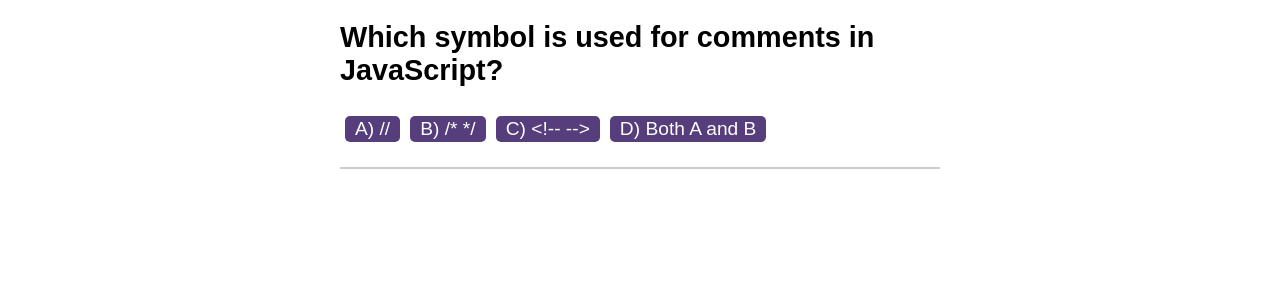
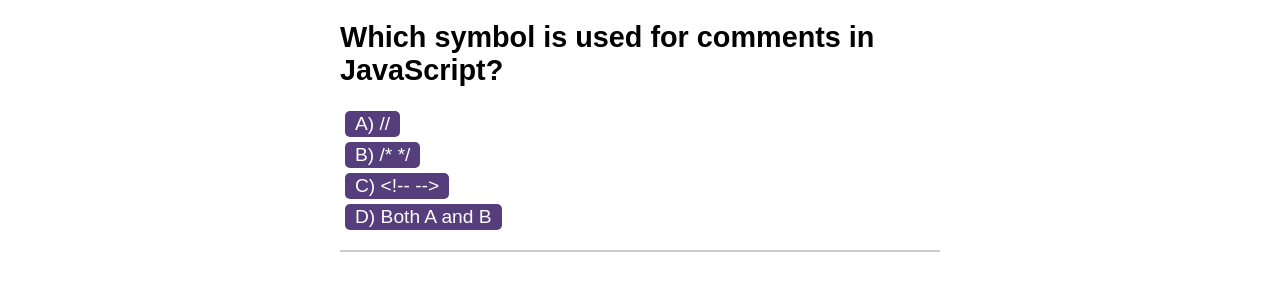
Before and after one commit to MichaelFriel/coding-quiz, a plain HTML site: page index.html in a window 1280 px wide. Both pictures are taken after a click on the button "Start Quiz". Shown: the part 239-530 px from the top of the page. Drawn offline with Linux system fonts and the light colour scheme.

Commit message:
Updated CSS file to make the questionChoices class a block element. Also updaed JS file to add redirect to highscores page.

```diff
--- a/assets/css/styles.css
+++ b/assets/css/styles.css
@@ -30,7 +30,7 @@
   background-color: #8570a5;
 }
 
-.choices button {
+.questionChoices {
   display: block;
 }
 
--- a/assets/js/logic.js
+++ b/assets/js/logic.js
@@ -152,6 +152,8 @@
     });
 
     localStorage.setItem("High Scores", JSON.stringify(highScores));
+
+    window.location.href = "/highscores.html"
 }
 
 
```
